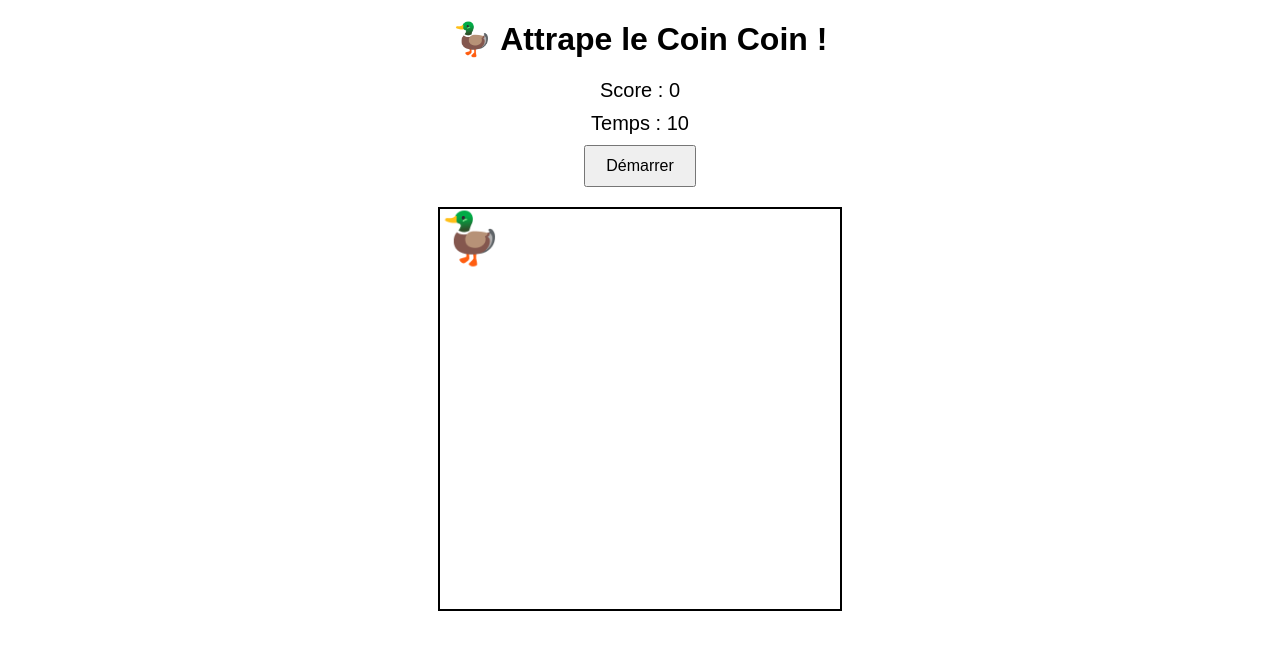
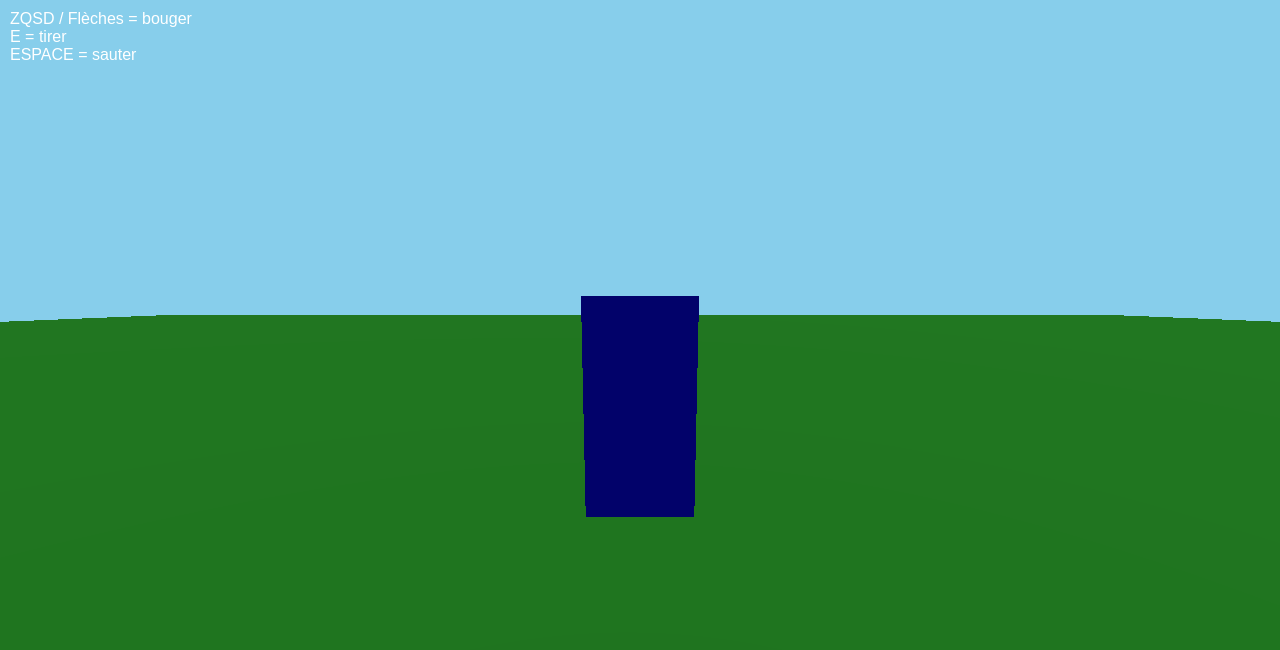
Before and after one commit to Chachaop-uwx/ui, a plain HTML site: page index.html in a window 1280 px wide. Drawn offline with nearby package versions, Linux system fonts and the light colour scheme; animation ran at ten frames a second.

Commit message:
Enhance game layout and functionality
Updated the game title and improved styling. Added game controls and player mechanics using Three.js.

```diff
--- a/index.html
+++ b/index.html
@@ -2,103 +2,139 @@
 <html lang="fr">
 <head>
 <meta charset="UTF-8">
-<title>Attrape le Coin Coin</title>
-
+<title>Jeu 3D Coin Coin</title>
 <style>
-  body {
-    text-align: center;
+  body { margin: 0; overflow: hidden; }
+  #info {
+    position: absolute;
+    top: 10px;
+    left: 10px;
+    color: white;
     font-family: Arial;
-    background: white;
-  }
-
-  h1 {
-    margin-top: 20px;
-  }
-
-  #game {
-    position: relative;
-    width: 400px;
-    height: 400px;
-    margin: 20px auto;
-    border: 2px solid black;
-    overflow: hidden;
-  }
-
-  #duck {
-    position: absolute;
-    font-size: 50px;
-    cursor: pointer;
-  }
-
-  #score, #timer {
-    font-size: 20px;
-    margin: 10px;
-  }
-
-  button {
-    padding: 10px 20px;
-    font-size: 16px;
-    cursor: pointer;
   }
 </style>
 </head>
-
 <body>
 
-<h1>🦆 Attrape le Coin Coin !</h1>
-
-<div id="score">Score : 0</div>
-<div id="timer">Temps : 10</div>
-
-<button onclick="startGame()">Démarrer</button>
-
-<div id="game">
-  <div id="duck">🦆</div>
+<div id="info">
+  ZQSD / Flèches = bouger<br>
+  E = tirer<br>
+  ESPACE = sauter
 </div>
 
+<script src="https://cdnjs.cloudflare.com/ajax/libs/three.js/r128/three.min.js"></script>
+
 <script>
-let score = 0;
-let timeLeft = 10;
-let gameInterval;
-let moveInterval;
+// 🎬 SCÈNE
+const scene = new THREE.Scene();
+scene.background = new THREE.Color(0x87ceeb); // ciel bleu
 
-const duck = document.getElementById("duck");
+// 🎥 CAMÉRA
+const camera = new THREE.PerspectiveCamera(75, window.innerWidth/window.innerHeight, 0.1, 1000);
 
-function moveDuck() {
-  const x = Math.random() * 350;
-  const y = Math.random() * 350;
+// 🎨 RENDER
+const renderer = new THREE.WebGLRenderer();
+renderer.setSize(window.innerWidth, window.innerHeight);
+document.body.appendChild(renderer.domElement);
 
-  duck.style.left = x + "px";
-  duck.style.top = y + "px";
+// 🌍 SOL
+const groundGeometry = new THREE.PlaneGeometry(100, 100);
+const groundMaterial = new THREE.MeshStandardMaterial({ color: 0x228B22 });
+const ground = new THREE.Mesh(groundGeometry, groundMaterial);
+ground.rotation.x = -Math.PI / 2;
+scene.add(ground);
+
+// ☀️ LUMIÈRE
+const light = new THREE.DirectionalLight(0xffffff, 1);
+light.position.set(10, 20, 10);
+scene.add(light);
+
+// 👤 JOUEUR (cube temporaire)
+const player = new THREE.Mesh(
+  new THREE.BoxGeometry(1,2,1),
+  new THREE.MeshStandardMaterial({ color: 0x0000ff })
+);
+player.position.y = 1;
+scene.add(player);
+
+// 🎥 CAMÉRA suit le joueur
+camera.position.set(0, 2, 5);
+
+// 🎮 CONTRÔLES
+let keys = {};
+
+document.addEventListener("keydown", e => keys[e.key.toLowerCase()] = true);
+document.addEventListener("keyup", e => keys[e.key.toLowerCase()] = false);
+
+// 🦘 saut
+let velocityY = 0;
+let isOnGround = true;
+
+// 🔫 tirer
+function shoot() {
+  const bullet = new THREE.Mesh(
+    new THREE.SphereGeometry(0.2),
+    new THREE.MeshBasicMaterial({ color: 0xff0000 })
+  );
+
+  bullet.position.copy(player.position);
+  scene.add(bullet);
+
+  const direction = new THREE.Vector3(0,0,-1);
+
+  function moveBullet() {
+    bullet.position.add(direction);
+    requestAnimationFrame(moveBullet);
+  }
+  moveBullet();
 }
 
-duck.onclick = function() {
-  score++;
-  document.getElementById("score").textContent = "Score : " + score;
-};
+// 🎯 GAME LOOP
+function animate() {
+  requestAnimationFrame(animate);
 
-function startGame() {
-  score = 0;
-  timeLeft = 10;
+  // déplacement
+  if(keys["z"] || keys["arrowup"]) player.position.z -= 0.1;
+  if(keys["s"] || keys["arrowdown"]) player.position.z += 0.1;
+  if(keys["q"] || keys["arrowleft"]) player.position.x -= 0.1;
+  if(keys["d"] || keys["arrowright"]) player.position.x += 0.1;
 
-  document.getElementById("score").textContent = "Score : 0";
-  document.getElementById("timer").textContent = "Temps : 10";
+  // saut
+  if(keys[" "] && isOnGround) {
+    velocityY = 0.2;
+    isOnGround = false;
+  }
 
-  moveDuck();
+  velocityY -= 0.01;
+  player.position.y += velocityY;
 
-  moveInterval = setInterval(moveDuck, 700);
+  if(player.position.y <= 1) {
+    player.position.y = 1;
+    isOnGround = true;
+  }
 
-  gameInterval = setInterval(() => {
-    timeLeft--;
-    document.getElementById("timer").textContent = "Temps : " + timeLeft;
+  // tirer
+  if(keys["e"]) {
+    shoot();
+    keys["e"] = false;
+  }
 
-    if(timeLeft <= 0) {
-      clearInterval(gameInterval);
-      clearInterval(moveInterval);
-      alert("Fin du jeu ! Score : " + score);
-    }
-  }, 1000);
+  // caméra suit
+  camera.position.x = player.position.x;
+  camera.position.z = player.position.z + 5;
+  camera.lookAt(player.position);
+
+  renderer.render(scene, camera);
 }
+
+animate();
+
+// 📱 resize
+window.addEventListener("resize", () => {
+  camera.aspect = window.innerWidth/window.innerHeight;
+  camera.updateProjectionMatrix();
+  renderer.setSize(window.innerWidth, window.innerHeight);
+});
 </script>
 
 </body>
```
